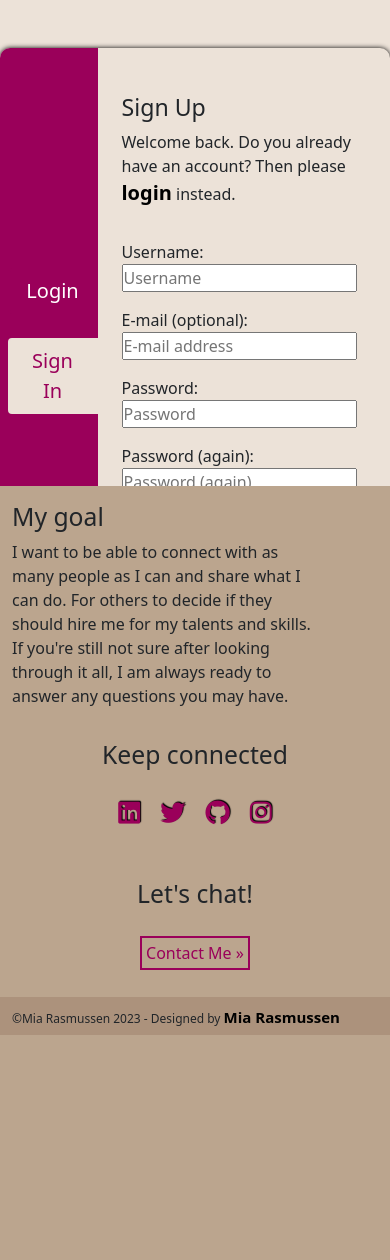
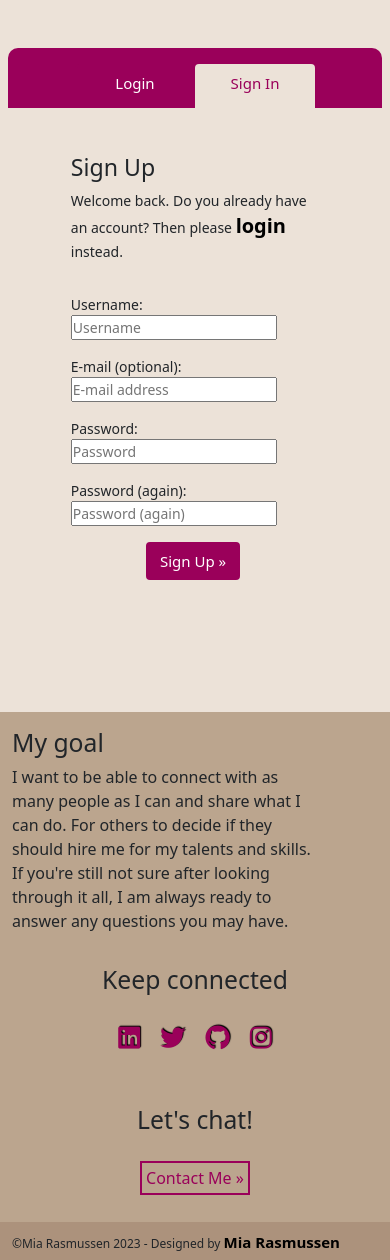
Before and after one commit to Code-Institute-Submissions/MiaRasmussen05-PP4, a Django app: page /accounts/signup/ in a window 390 px wide. Shown: the part 195-1455 px from the top of the page. Before the commit the page ends 1230 px from the top, so only its background shows below. Run offline with Django 3.2, Linux system fonts and the light colour scheme; some libraries are stand-ins or nearby versions.

Commit message:
Add some more of the media queries

```diff
--- a/static/css/style.css
+++ b/static/css/style.css
@@ -768,6 +768,11 @@ footer .socials {
 }
 
 @media screen and (max-width: 767px) {
+    .alert-message {
+        text-align: center;
+        width: 70%;
+    }
+
     .services div {
         width: 260px;
         height: 150px;
@@ -886,6 +891,48 @@ footer .socials {
 }
 
 @media screen and (max-width: 575px) {
+    .form-box {
+        margin-left: 15%;
+    }
+
+    .signall {
+        font-size: 14px;
+        margin-bottom: 200px;
+    }
+
+    .sign-box {
+        border-radius: none;
+        box-shadow: none;
+    }
+
+    .signout {
+        box-shadow: none;
+    }
+
+    .pink-box {
+        width: 96%!important;
+        height: 70px;
+        flex-direction: row!important;
+        align-items: flex-end!important;
+        border-top-left-radius: 10px;
+        border-bottom-left-radius: 0;
+        border-top-right-radius: 10px;
+        border-bottom-right-radius: 0;
+        background-color: #9A005A;
+        margin-left: 2%;
+    }
+
+    .pink-box .btn {
+        border-top-right-radius: 0.25rem;
+        border-bottom-left-radius: 0px;
+    }
+
+    .deactive-button,
+    .active-button {
+        width: 150px;
+        font-size: 18px;
+    }
+
     .services {
         margin-bottom: 260px;
     }
@@ -893,6 +940,10 @@ footer .socials {
     .crud-box {
         width: 380px;
         margin-bottom: 250px;
+    }
+
+    .btn {
+        font-size: 15px;
     }
 
     .shop {
@@ -909,6 +960,19 @@ footer .socials {
 
     .comments-wrapper {
         margin-bottom: 200px;
+    }
+
+    .add-blog-form {
+        margin-left: 2%;
+        margin-bottom: 200px;
+    }
+
+    .add-blog-form input {
+        min-width: 80%;
+    }
+
+    .add-blog-form textarea {
+        min-width: 90%;
     }
 
     .contact {
@@ -930,9 +994,31 @@ footer .socials {
     .order-page {
         margin-bottom: 650px;
     }
+
+    .error-page-wrapper {
+        margin-bottom: 600px;
+    }
 }
 
 @media screen and (max-width: 400px) {
+    .alert-message {
+        text-align: center;
+        width: 85%;
+    }
+
+    .form-box {
+        margin-left: 12%;
+    }
+
+    .pink-box {
+        height: 60px;
+    }
+
+    .deactive-button,
+    .active-button {
+        width: 120px;
+        height: 44px;
+    }
 
     .blog .tall-blog {
         width: 94%;
@@ -942,6 +1028,10 @@ footer .socials {
 
     .blog .tall-blog img {
         height: 200px;
+    }
+
+    .add-blog-form {
+        margin-bottom: 250px;
     }
 
     .gallery h4 {
@@ -979,6 +1069,10 @@ footer .socials {
     .crud-box h1 {
         font-size: 26px;
     }
+
+    .error-page-wrapper {
+        margin-bottom: 630px;
+    }
 }
 
 @media screen and (max-width: 360px) {
@@ -990,10 +1084,14 @@ footer .socials {
     }
 
     .shop .card {
-        width: 280px;
+        width: 275px;
     }
 
     .blog-pagination {
         margin-bottom: 700px;
     }
+
+    .error-page-wrapper {
+        margin-bottom: 650px;
+    }
 }
--- a/templates/404.html
+++ b/templates/404.html
@@ -5,7 +5,7 @@
 {% block content %}
 
 <div class="countainer-fluid">
-    <div class="row col-12 d-flex justify-content-center align-self-center ms-0">
+    <div class="row col-12 d-flex justify-content-center align-self-center ms-0 error-page-wrapper">
         <div class="mt-5">
             <div class="d-flex justify-content-center">
                 <div class="col-10">
--- a/templates/500.html
+++ b/templates/500.html
@@ -5,7 +5,7 @@
 {% block content %}
 
 <div class="countainer-fluid">
-    <div class="row col-12 d-flex justify-content-center align-self-center ms-0">
+    <div class="row col-12 d-flex justify-content-center align-self-center ms-0 error-page-wrapper">
         <div class="mt-5">
             <div class="d-flex justify-content-center">
                 <div class="col-10">
--- a/templates/base.html
+++ b/templates/base.html
@@ -190,7 +190,7 @@
                 <div class="col-12 col-sm-6 col-lg-3 text-center mt-5 mt-sm-3 mt-lg-1">
                     <h2 class="pb-4">Let's chat!</h2>
                     <p>
-                        <a class="footer-contact p-1" href="#">Contact Me &raquo;</a>
+                        <a class="footer-contact p-1" href="{% url 'contact' %}">Contact Me &raquo;</a>
                     </p>
                 </div>
             </div>
```
